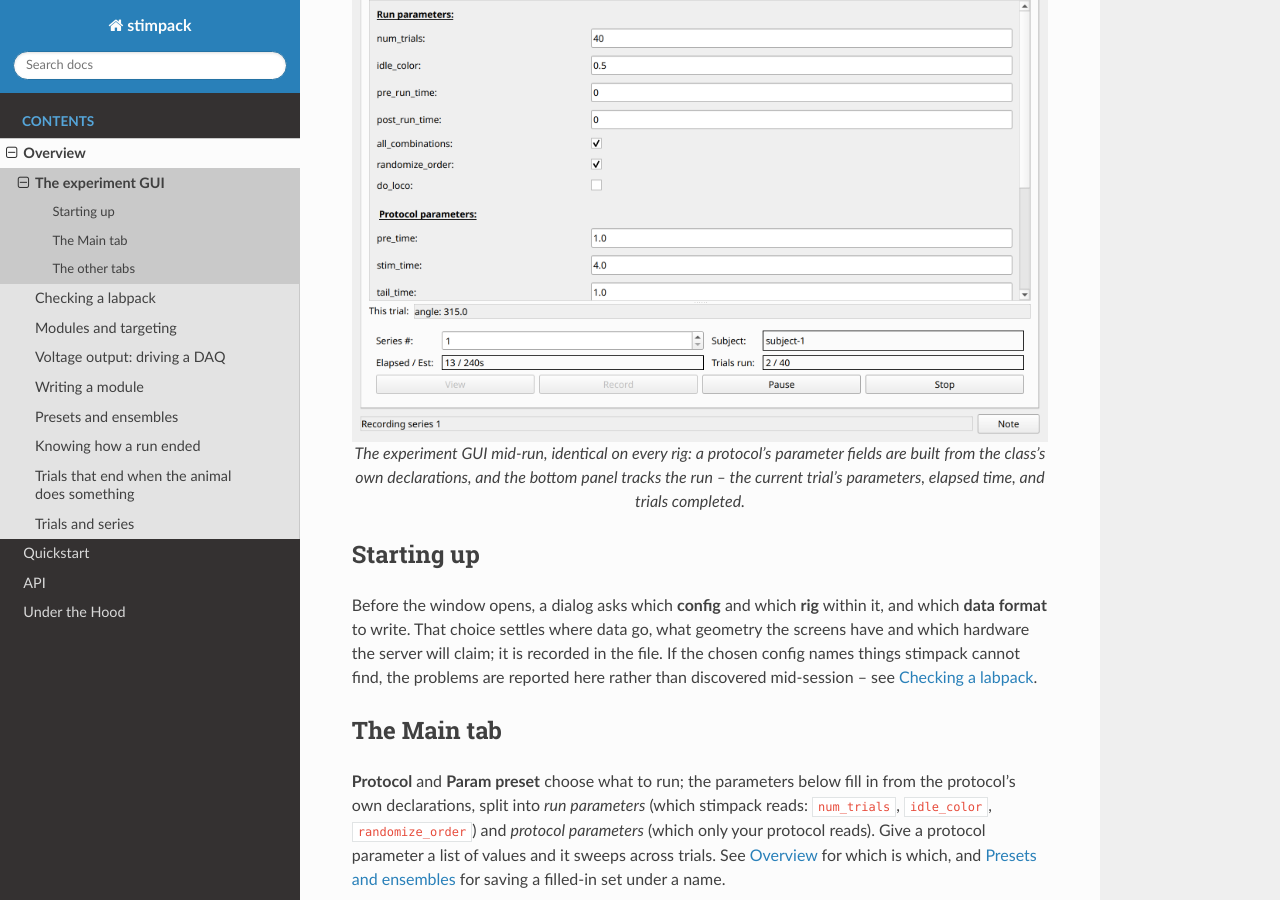
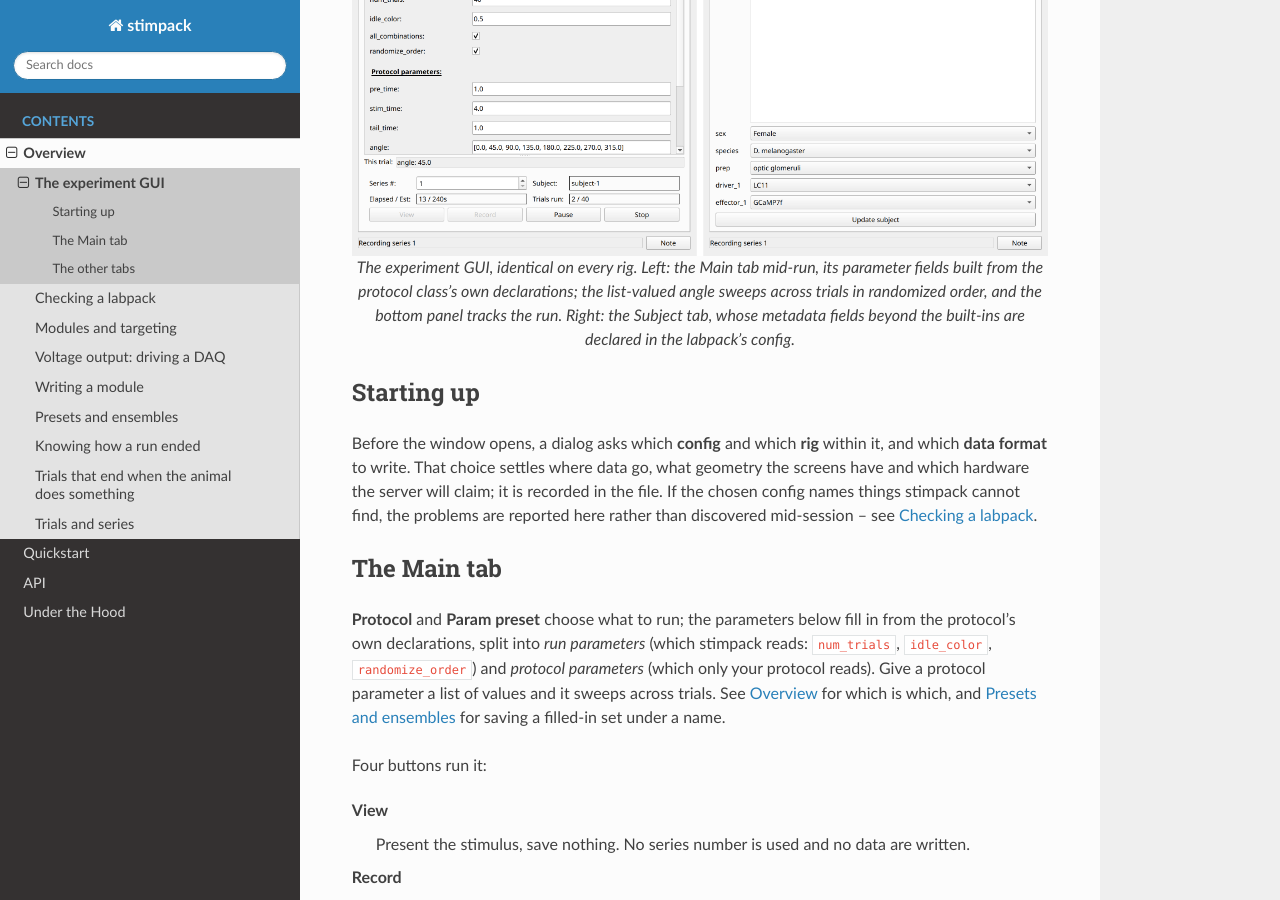
Before and after one commit to ClandininLab/stimpack, a Sphinx documentation site: the page built from docs/source/the_gui.rst, in a window 1280 px wide and 900 px high, scrolled down 357 px. Built offline with Sphinx 7.4.7 and the Read the Docs theme 3.1.0, drawn with Linux system fonts in a browser that asks for light colours.

```diff
--- a/docs/source/the_gui.rst
+++ b/docs/source/the_gui.rst
@@ -8,11 +8,12 @@ interface code for it: selecting a protocol reads its declared parameters and bu
 
 .. figure:: /images/gui.png
    :align: center
-   :alt: The stimpack experiment GUI, Main tab, mid-run with a subject selected
+   :alt: The stimpack experiment GUI, the Main tab mid-run and the Subject tab with lab-declared metadata fields
 
-   The experiment GUI mid-run, identical on every rig: a protocol's parameter fields are built
-   from the class's own declarations, and the bottom panel tracks the run -- the current trial's
-   parameters, elapsed time, and trials completed.
+   The experiment GUI, identical on every rig. Left: the Main tab mid-run, its parameter fields
+   built from the protocol class's own declarations; the list-valued angle sweeps across trials
+   in randomized order, and the bottom panel tracks the run. Right: the Subject tab, whose
+   metadata fields beyond the built-ins are declared in the labpack's config.
 
 Starting up
 ===========
```
Also changed, not shown: README.md (+5 -4 lines), docs/source/images/gui.png, img/gui.png.
